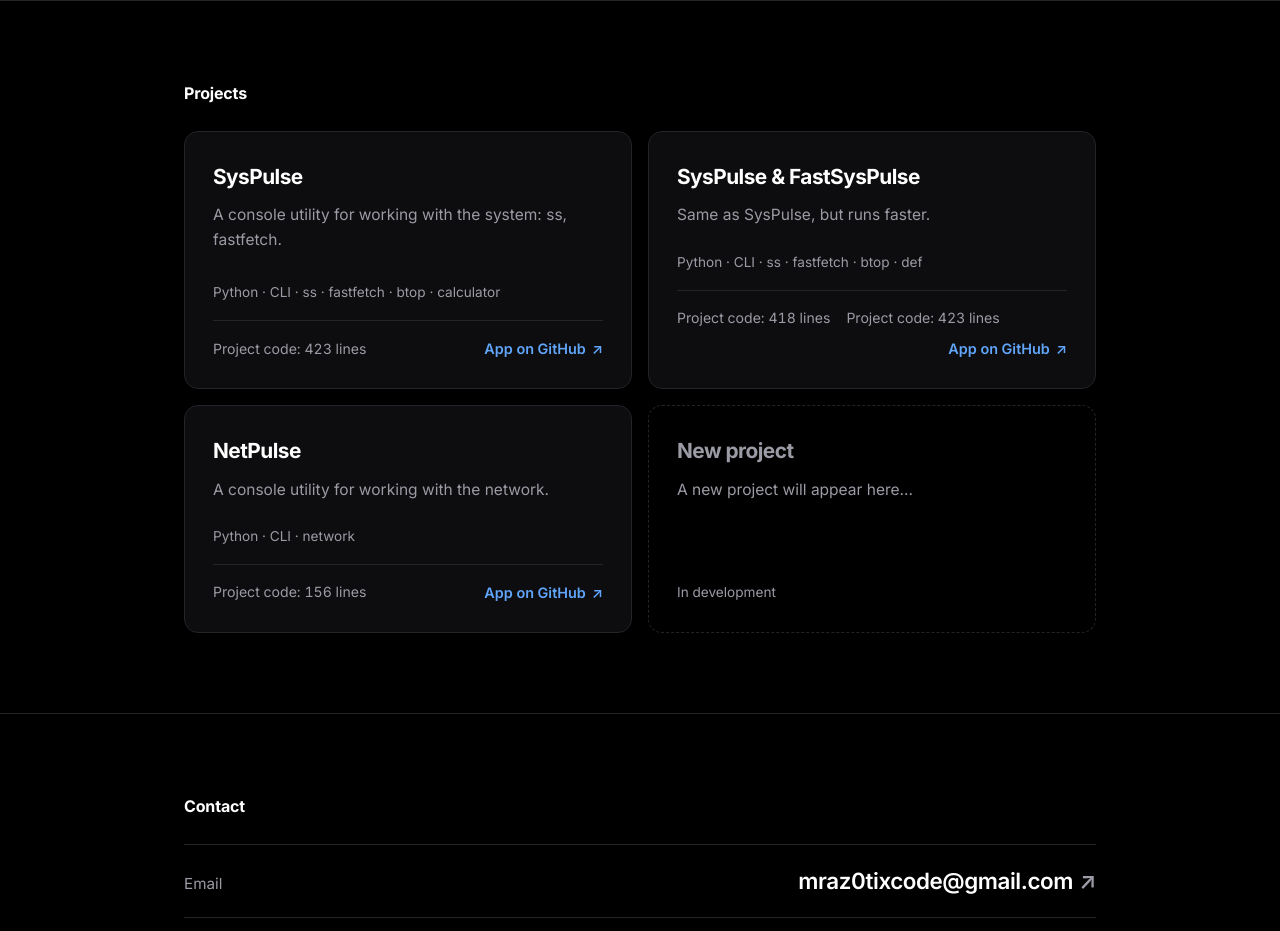
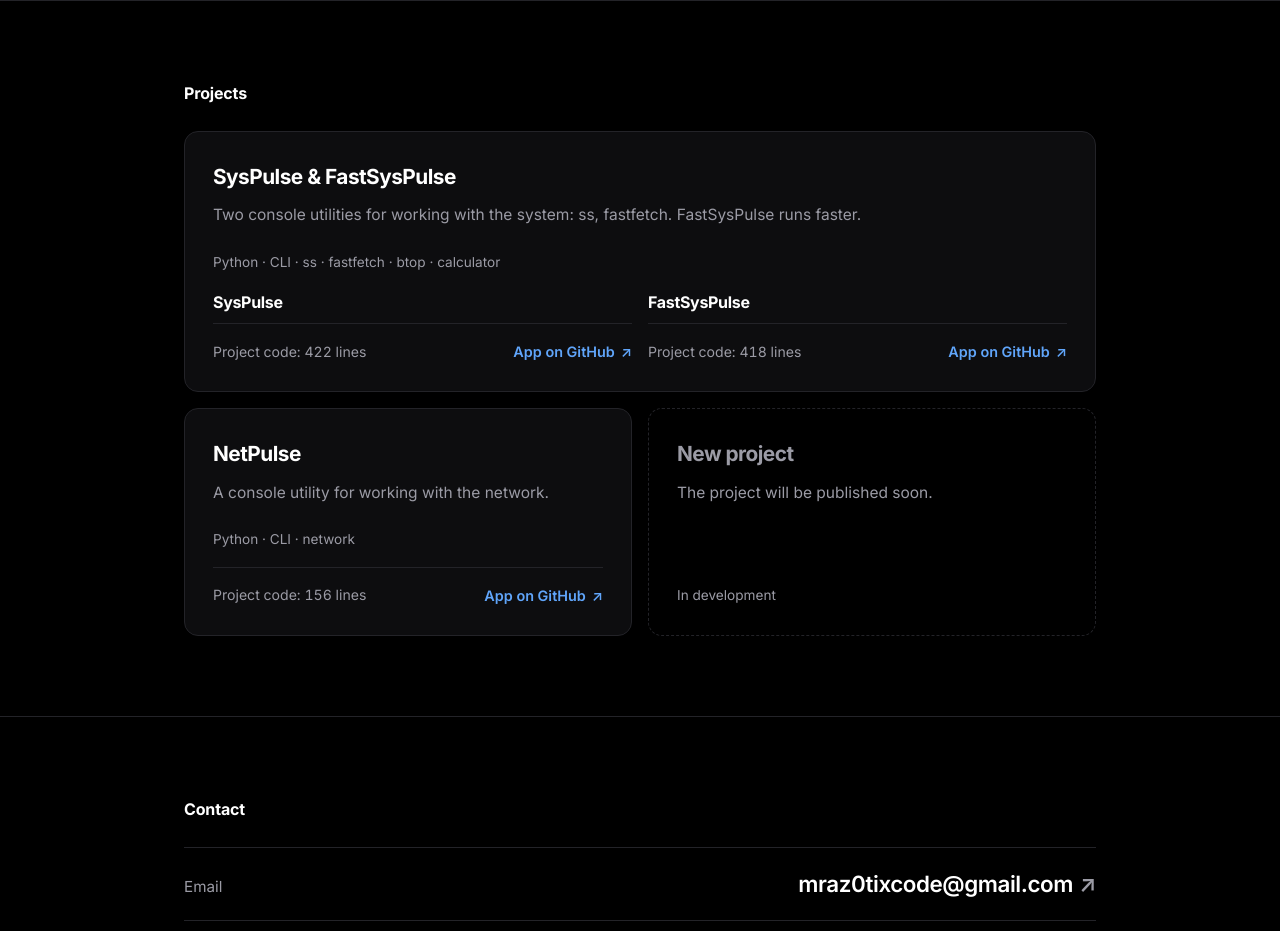
Before and after one commit to mraz0tix-code/mraz0tix-code.github.io, a plain HTML site: page index.html in a window 1280 px wide. Shown: the part 1140-2071 px from the top of the page. Drawn offline with Linux system fonts and the light colour scheme.

Commit message:
Update index.html

```diff
--- a/index.html
+++ b/index.html
@@ -1,5 +1,4 @@
 <!DOCTYPE html>
-<script src="https://telegram.org"></script>
 <html lang="ru">
 <head>
 <meta charset="UTF-8">
@@ -241,6 +240,25 @@
     font-size: 0.85rem;
   }
 
+  .card-wide { grid-column: 1 / -1; }
+
+  .variants {
+    display: grid;
+    grid-template-columns: repeat(2, minmax(0, 1fr));
+    gap: 16px;
+    margin-top: 6px;
+  }
+
+  .variant { min-width: 0; }
+
+  .variant h4 {
+    font-size: 1rem;
+    font-weight: 700;
+    letter-spacing: -0.02em;
+  }
+
+  .variant .card-meta { margin-top: 8px; }
+
   .card.soon { background: transparent; border-style: dashed; }
   .card.soon h3 { color: var(--muted); }
 
@@ -369,6 +387,7 @@
     .container { padding: 0 20px; }
     .controls { top: 12px; right: 12px; gap: 6px; }
     .grid { grid-template-columns: 1fr; }
+    .variants { grid-template-columns: 1fr; }
     .card { padding: 22px; }
     .links li { flex-direction: column; align-items: flex-start; gap: 4px; padding: 16px 0; }
     .link { text-align: left; }
@@ -421,30 +440,31 @@
         <!-- Максимум 6 проектов: чтобы добавить ещё, скопируй блок <article class="card">. Всё после 6-го скрывается. -->
         <div class="grid">
 
-          <article class="card">
-            <h3>SysPulse</h3>
-            <p data-i18n="syspulse_text">Консольная утилита для работы с системой: ss, fastfetch.</p>
+          <article class="card card-wide">
+            <h3>SysPulse &amp; FastSysPulse</h3>
+            <p data-i18n="pair_text">Две консольные утилиты для работы с системой: ss, fastfetch. FastSysPulse работает быстрее.</p>
             <p class="stack">Python · CLI · ss · fastfetch · btop · calculator</p>
+            <div class="variants">
+              <div class="variant">
+                <h4>SysPulse</h4>
                 <div class="card-meta">
-              <p id="lines-count">Код проекта: 423 строк</p>
+                  <p id="lines-count">Код проекта: 422 строк</p>
                   <a class="card-link" href="https://github.com/mraz0tix-code/SysPulse/blob/main/SysPulse.py" target="_blank" rel="noopener noreferrer">
                     <span data-i18n="app_link">Приложение на GitHub</span>
                     <span class="arrow" aria-hidden="true">↗</span>
                   </a>
                 </div>
-          </article>
-
-          <article class="card">
-            <h3>SysPulse & FastSysPulse</h3>
-            <p data-i18n="fast_text">Консольные утилиты для работы с системой: ss, fastfetch.</p>
-            <p class="stack">Python · CLI · ss · fastfetch · btop · def</p>
+              </div>
+              <div class="variant">
+                <h4>FastSysPulse</h4>
                 <div class="card-meta">
-              <p id="fast-lines-count">Код проектов: FastSysTool -> 418 строки</p>
-              <p id="fast-lines-count">Код проектов: SysTool -> 423 строки</p>
+                  <p id="fast-lines-count">Код проекта: 418 строки</p>
                   <a class="card-link" href="https://github.com/mraz0tix-code/SysPulse/blob/main/FastSysPulse.py" target="_blank" rel="noopener noreferrer">
                     <span data-i18n="app_link">Приложение на GitHub</span>
                     <span class="arrow" aria-hidden="true">↗</span>
                   </a>
+                </div>
+              </div>
             </div>
           </article>
 
@@ -463,7 +483,7 @@
 
           <article class="card soon">
             <h3 data-i18n="soon_title">Новый проект</h3>
-            <p data-i18n="soon_text">Здесь появится новый проект...</p>
+            <p data-i18n="soon_text">Проект скоро будет опубликован.</p>
             <p class="stack" data-i18n="soon_badge">В разработке</p>
           </article>
 
@@ -526,12 +546,11 @@
       about_title: 'Обо мне',
       about_text: 'Изучаю Python и пишу системные скрипты. Создаю инструменты автоматизации, которые экономят время и упрощают рутину.',
       projects_title: 'Проекты',
-      syspulse_text: 'Консольная утилита для работы с системой: ss, fastfetch.',
-      fast_text: 'То же, что и SysPulse, но работает быстрее.',
+      pair_text: 'Две консольные утилиты для работы с системой: ss, fastfetch. FastSysPulse работает быстрее.',
       app_link: 'Приложение на GitHub',
       net_text: 'Консольная утилита для работы с сетью.',
       soon_title: 'Новый проект',
-      soon_text: 'Здесь появится новый проект...',
+      soon_text: 'Проект скоро будет опубликован.',
       soon_badge: 'В разработке',
       contact_title: 'Контакты',
       contact_email: 'Почта',
@@ -544,12 +563,11 @@
       about_title: 'About me',
       about_text: "I'm learning Python and writing system scripts. I build automation tools that save time and simplify routine tasks.",
       projects_title: 'Projects',
-      syspulse_text: 'A console utility for working with the system: ss, fastfetch.',
-      fast_text: 'Same as SysPulse, but runs faster.',
+      pair_text: 'Two console utilities for working with the system: ss, fastfetch. FastSysPulse runs faster.',
       app_link: 'App on GitHub',
       net_text: 'A console utility for working with the network.',
       soon_title: 'New project',
-      soon_text: 'A new project will appear here...',
+      soon_text: 'The project will be published soon.',
       soon_badge: 'In development',
       contact_title: 'Contact',
       contact_email: 'Email',
```
Lines whose indentation alone changed are shown as unchanged.
